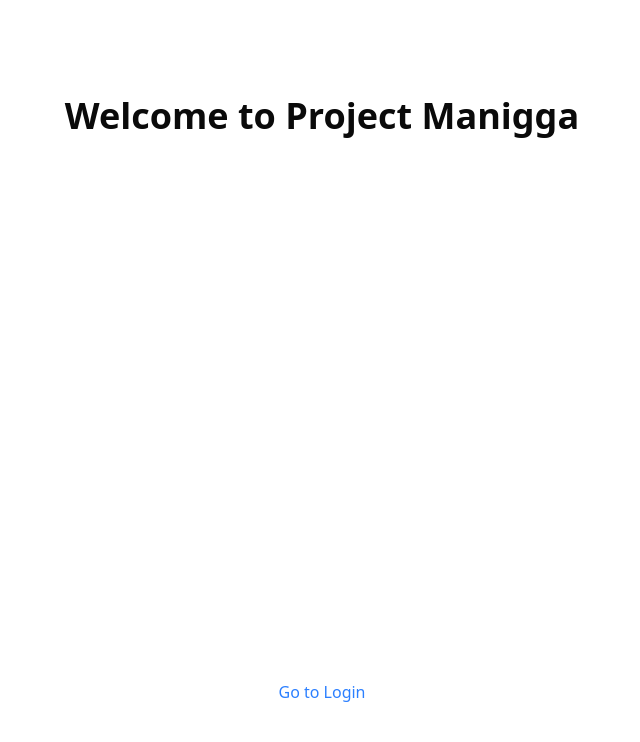
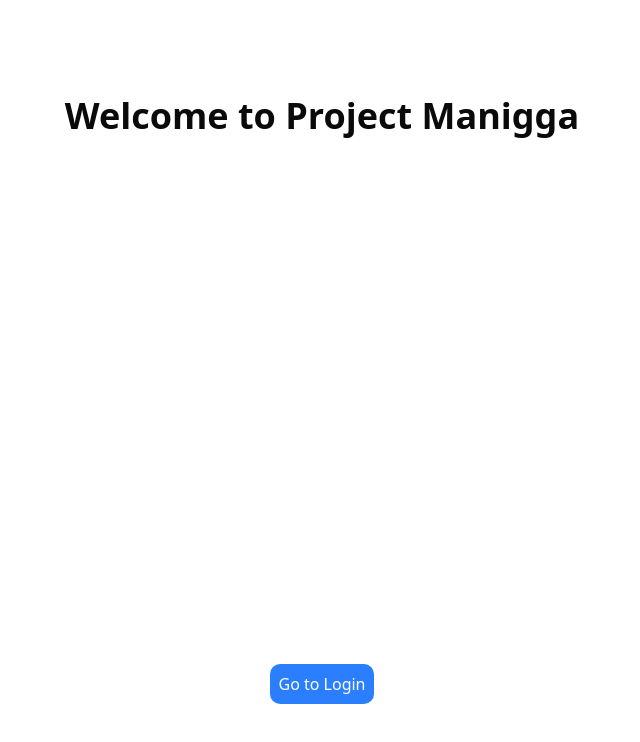
Before and after one commit to fuentes-vincent/project-manigga, a Next.js app: page / in a window 1280 px wide. Shown: the top 742 px of the page, without its empty margins (318-958 px from the left). Built offline with nearby package versions, Linux system fonts and the light colour scheme.

Commit message:
update home screen and move log in form directory

```diff
--- a/app/login/page.tsx
+++ b/app/login/page.tsx
@@ -1,4 +1,4 @@
-import { LoginForm } from '@/components/LoginForm'
+import { LoginForm } from '@/src/components/LoginForm'
 
 export default function LoginPage() {
   return <LoginForm />
--- a/app/page.tsx
+++ b/app/page.tsx
@@ -4,9 +4,11 @@ export default function Home() {
   return (
     <main className="flex min-h-screen flex-col items-center justify-between p-24">
       <h1 className="text-4xl font-bold">Welcome to Project Manigga</h1>
-      <a href="/login" className="text-blue-500 hover:underline">
-        Go to Login
-      </a>
+      <button className="bg-blue-500 text-white p-2 rounded-lg">
+        <a href="/login" className="text-white-500">
+          Go to Login
+        </a>
+      </button>
     </main>
   );
 }
--- a/components/LoginForm.tsx
+++ b/src/components/LoginForm.tsx
@@ -6,7 +6,7 @@ import { Tabs, TabsContent, TabsList, TabsTrigger } from '@/components/ui/tabs'
 import { Input } from '@/components/ui/input'
 import { Button } from '@/components/ui/button'
 import { Checkbox } from '@/components/ui/checkbox'
-import { ThemeToggle } from './theme/ThemeToggle'
+import { ThemeToggle } from '../../components/theme/ThemeToggle'
 
 export function LoginForm() {
   const [email, setEmail] = useState('')
```
